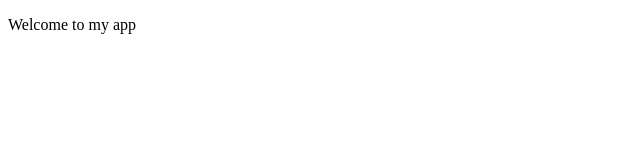
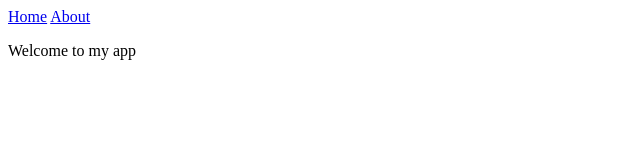
Before and after one commit to ashathomas/Branch, a plain HTML site: page index.html in a window 1280 px wide. Shown: the whole page, without its empty margins (0-640 px from the left). Drawn offline with Linux system fonts and the light colour scheme.

Commit message:
Added Navbar

```diff
--- a/index.html
+++ b/index.html
@@ -6,6 +6,11 @@
     <title>Document</title>
 </head>
 <body>
+    <nav>
+  <a  href="#">Home</a>
+  <a  href="#">About</a>
+
+</nav>
     <p>Welcome to my app</p>
 </body>
 </html>
```
